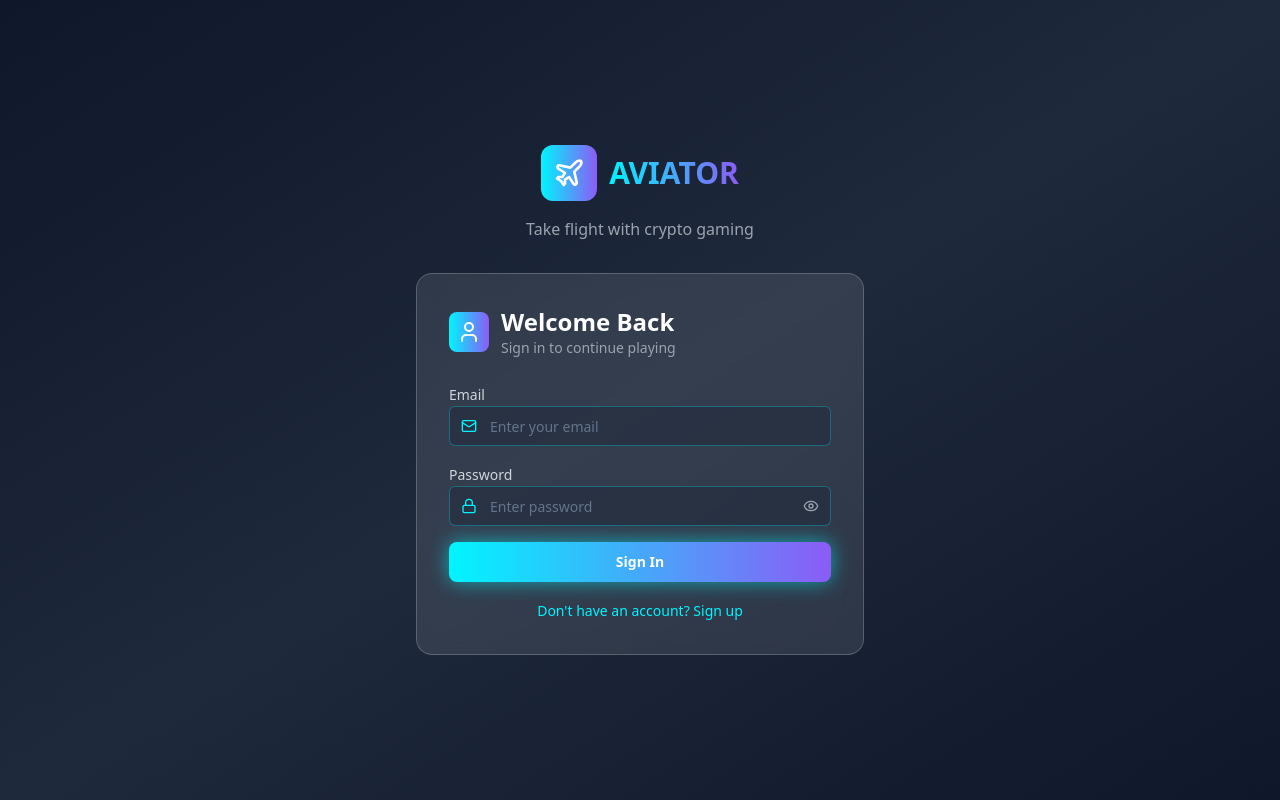
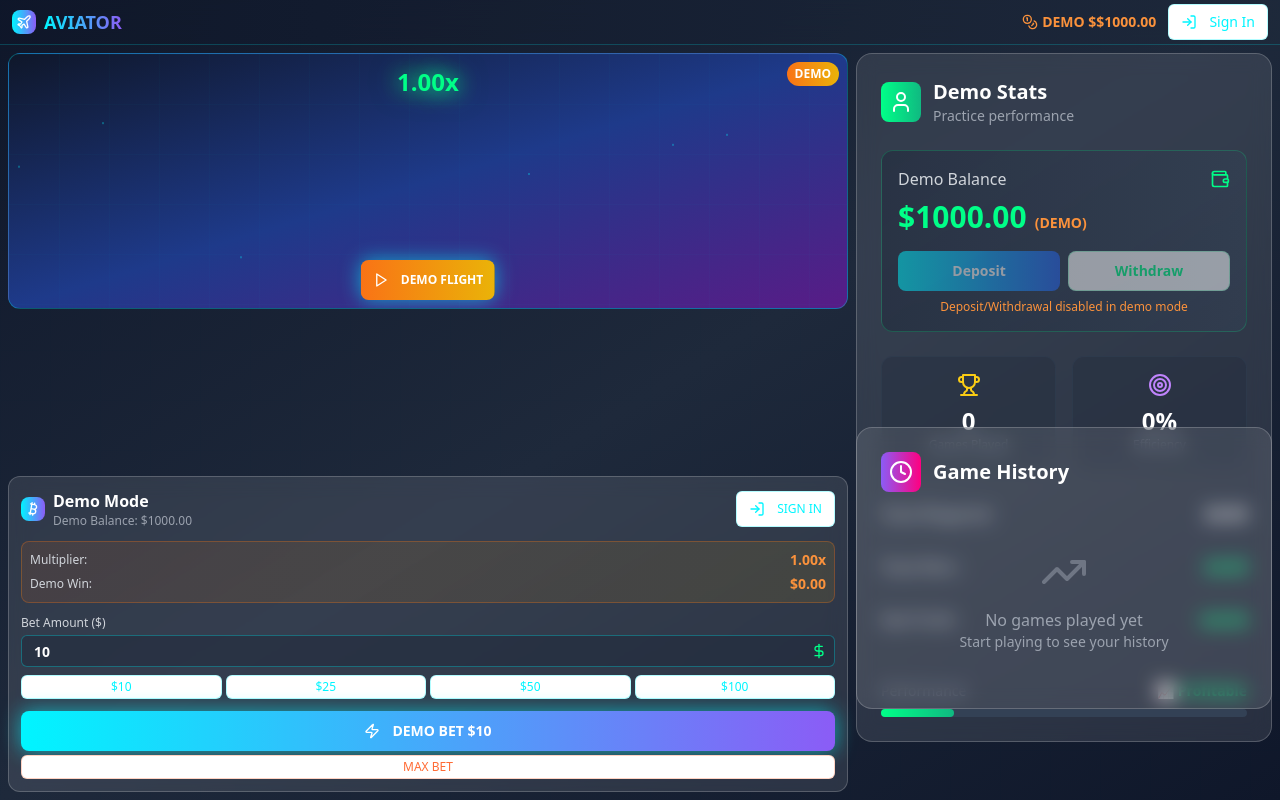
Before and after one commit to TonyToniy/neon-aviator-crypto-dash, a React (Vite) app: page / in a window 1280 px wide. Before the commit this address led to /auth. Built offline with nearby package versions, Linux system fonts and the light colour scheme.

Commit message:
Refactor: Show game on homepage, auth for real money
Show the game on the homepage and only require authentication when the user wants to play with real money.

```diff
--- a/src/components/BettingPanel.tsx
+++ b/src/components/BettingPanel.tsx
@@ -2,7 +2,7 @@
 import React, { useState } from 'react';
 import { Button } from '@/components/ui/button';
 import { Input } from '@/components/ui/input';
-import { Bitcoin, DollarSign, Zap, Play } from 'lucide-react';
+import { Bitcoin, DollarSign, Zap, Play, LogIn } from 'lucide-react';
 
 interface BettingPanelProps {
   balance: number;
@@ -60,8 +60,8 @@ const BettingPanel: React.FC<BettingPanelProps> = ({
           </div>
         </div>
 
-        {/* Demo Mode Toggle */}
-        {onToggleDemoMode && (
+        {/* Demo Mode Toggle - only show if authenticated */}
+        {onToggleDemoMode ? (
           <Button
             onClick={onToggleDemoMode}
             variant="outline"
@@ -73,7 +73,17 @@ const BettingPanel: React.FC<BettingPanelProps> = ({
             }`}
           >
             <Play className="w-3 h-3 mr-1" />
-            {isDemoMode ? 'EXIT DEMO' : 'DEMO'}
+            {isDemoMode ? 'REAL MONEY' : 'DEMO'}
+          </Button>
+        ) : isDemoMode && (
+          <Button
+            onClick={() => window.location.href = '/auth'}
+            variant="outline"
+            size="sm"
+            className="text-xs border-neon-blue/30 text-neon-blue hover:bg-neon-blue/10"
+          >
+            <LogIn className="w-3 h-3 mr-1" />
+            SIGN IN
           </Button>
         )}
       </div>
--- a/src/pages/Index.tsx
+++ b/src/pages/Index.tsx
@@ -1,6 +1,7 @@
+
 import React, { useState, useEffect } from 'react';
 import { Navigate } from 'react-router-dom';
-import { Plane, Zap, Coins, LogOut, Settings } from 'lucide-react';
+import { Plane, Zap, Coins, LogOut, Settings, LogIn } from 'lucide-react';
 import { useToast } from '@/hooks/use-toast';
 import { useAuth } from '@/hooks/useAuth';
 import { supabase } from '@/integrations/supabase/client';
@@ -38,7 +39,7 @@ const Index = () => {
   const [totalWon, setTotalWon] = useState(0);
   const [showDeposit, setShowDeposit] = useState(false);
   const [showSettings, setShowSettings] = useState(false);
-  const [isDemoMode, setIsDemoMode] = useState(false);
+  const [isDemoMode, setIsDemoMode] = useState(!user); // Default to demo mode if not authenticated
   const [demoBalance, setDemoBalance] = useState(1000);
   const { toast } = useToast();
 
@@ -76,14 +77,16 @@ const Index = () => {
     }
   };
 
-  // ALL HOOKS MUST BE CALLED BEFORE ANY CONDITIONAL RETURNS
   useEffect(() => {
     if (user) {
       fetchBalance();
+      setIsDemoMode(false); // Switch to real mode when authenticated
+    } else {
+      setIsDemoMode(true); // Force demo mode when not authenticated
     }
   }, [user]);
 
-  // Redirect to auth if not authenticated - AFTER all hooks
+  // Show loading spinner while checking auth
   if (loading) {
     return (
       <div className="h-screen bg-gradient-to-br from-slate-900 via-slate-800 to-slate-900 flex items-center justify-center">
@@ -94,11 +97,17 @@ const Index = () => {
     );
   }
 
-  if (!user) {
-    return <Navigate to="/auth" replace />;
+  const handlePlaceBet = async (amount: number) => {
+    // Require authentication for real money bets
+    if (!isDemoMode && !user) {
+      toast({
+        title: "Authentication Required",
+        description: "Please sign in to place real money bets",
+        variant: "destructive",
+      });
+      return;
     }
 
-  const handlePlaceBet = async (amount: number) => {
     if (isDemoMode) {
       if (amount <= demoBalance) {
         const newDemoBalance = demoBalance - amount;
@@ -210,6 +219,15 @@ const Index = () => {
       return;
     }
 
+    if (!user) {
+      toast({
+        title: "Authentication Required",
+        description: "Please sign in to access real money mode",
+        variant: "destructive",
+      });
+      return;
+    }
+
     setIsDemoMode(!isDemoMode);
     setCurrentBet(0);
     setCurrentMultiplier(1.0);
@@ -220,17 +238,32 @@ const Index = () => {
     }
 
     toast({
-      title: isDemoMode ? "Demo Mode Disabled" : "Demo Mode Enabled! 🎮",
-      description: isDemoMode ? "You can now place real bets" : "Practice without risking real money",
+      title: isDemoMode ? "Real Money Mode Enabled" : "Demo Mode Enabled! 🎮",
+      description: isDemoMode ? "You can now place real money bets" : "Practice without risking real money",
     });
   };
 
   const handleDeposit = () => {
+    if (!user) {
+      toast({
+        title: "Authentication Required",
+        description: "Please sign in to make deposits",
+        variant: "destructive",
+      });
+      return;
+    }
     setShowDeposit(true);
   };
 
   const handleWithdraw = () => {
-    // In production, implement proper withdrawal logic
+    if (!user) {
+      toast({
+        title: "Authentication Required",
+        description: "Please sign in to make withdrawals",
+        variant: "destructive",
+      });
+      return;
+    }
     toast({
       title: "Withdrawal Request",
       description: "Withdrawal functionality coming soon",
@@ -278,6 +311,8 @@ const Index = () => {
             </div>
 
             <div className="flex items-center gap-3">
+              {user ? (
+                <>
                   <div className="flex items-center gap-1 text-neon-green">
                     <Coins className="w-4 h-4" />
                     <span className="font-bold text-sm">
@@ -320,6 +355,27 @@ const Index = () => {
                       </div>
                     </DialogContent>
                   </Dialog>
+                </>
+              ) : (
+                <>
+                  <div className="flex items-center gap-1 text-orange-400">
+                    <Coins className="w-4 h-4" />
+                    <span className="font-bold text-sm">
+                      DEMO $${demoBalance.toFixed(2)}
+                    </span>
+                  </div>
+
+                  <Button
+                    onClick={() => window.location.href = '/auth'}
+                    variant="outline"
+                    size="sm"
+                    className="border-neon-blue/30 text-neon-blue hover:bg-neon-blue/10"
+                  >
+                    <LogIn className="w-4 h-4 mr-1" />
+                    Sign In
+                  </Button>
+                </>
+              )}
             </div>
           </div>
         </div>
@@ -351,7 +407,7 @@ const Index = () => {
                 currentMultiplier={currentMultiplier}
                 potentialWin={potentialWin}
                 isDemoMode={isDemoMode}
-                onToggleDemoMode={handleToggleDemoMode}
+                onToggleDemoMode={user ? handleToggleDemoMode : undefined}
                 demoBalance={demoBalance}
               />
             </div>
@@ -379,6 +435,7 @@ const Index = () => {
       </main>
 
       {/* Crypto Deposit Modal */}
+      {user && (
         <Dialog open={showDeposit} onOpenChange={setShowDeposit}>
           <DialogContent className="bg-slate-900 border-neon-blue/30 max-w-2xl">
             <DialogHeader>
@@ -390,6 +447,7 @@ const Index = () => {
             />
           </DialogContent>
         </Dialog>
+      )}
     </div>
   );
 };
```
Lines whose indentation alone changed are shown as unchanged.
